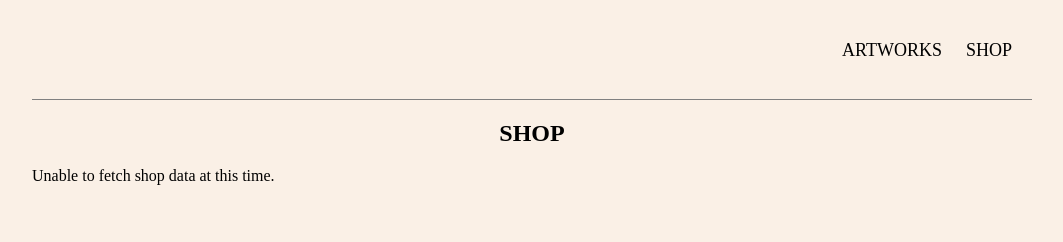
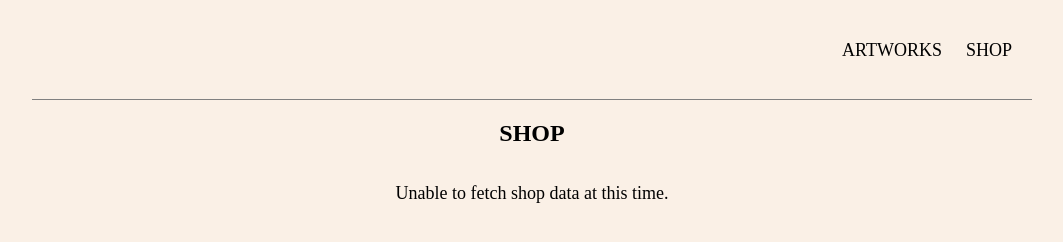
Before and after one commit to jacquelineb/code-the-dream-prework, a website with bundled scripts: page shop.html in a window 1280 px wide. Shown: the whole page, without its empty margins (108-1171 px from the left). Built offline with nearby package versions, Linux system fonts and the light colour scheme; no server answers.

Commit message:
Add util function to display error message

```diff
--- a/index.js
+++ b/index.js
@@ -1,4 +1,4 @@
-import { displayNavbar, createPagination, getPageParameter } from './util.js';
+import { displayNavbar, createPagination, getPageParameter, displayErrorMsg } from './util.js';
 
 const IIFE_IMAGE_SIZE = {
   SMALL: 200,
@@ -55,6 +55,7 @@ async function displayArtworks(artworks) {
 }
 
 (async () => {
+  try {
     displayNavbar();
     const pageNumber = getPageParameter();
     if (pageNumber < 1) {
@@ -65,4 +66,7 @@ async function displayArtworks(artworks) {
       const paginationElement = createPagination(pageNumber, pagination.total_pages, '');
       document.body.appendChild(paginationElement);
     }
+  } catch (error) {
+    displayErrorMsg('Unable to fetch artworks at this time');
+  }
 })();
--- a/shop.js
+++ b/shop.js
@@ -1,4 +1,4 @@
-import { displayNavbar, createPagination, getPageParameter } from './util.js';
+import { displayNavbar, createPagination, getPageParameter, displayErrorMsg } from './util.js';
 
 async function fetchShop(page) {
   const FIELDS_PARAMETER = `fields=${['description', 'image_url', 'title', 'max_current_price'].join(',')}`;
@@ -103,22 +103,19 @@ function displayProducts(products) {
 }
 
 (async () => {
-  displayNavbar();
-  const currPage = getPageParameter();
-  if (currPage < 1) {
-    window.location.href = window.location.href.split('?')[0];
-  } else {
-    const shop = await fetchShop(currPage);
-    if (shop === undefined) {
-      const error = document.createElement('div');
-      error.textContent = 'Unable to fetch shop data at this time.';
-      document.getElementById('products').appendChild(error);
+  try {
+    displayNavbar();
+    const currPage = getPageParameter();
+    if (currPage < 1) {
+      window.location.href = window.location.href.split('?')[0];
     } else {
+      const { products, totalPages } = await fetchShop(currPage);
       initializeModal('products');
-      const { products, totalPages } = shop;
       displayProducts(products);
       const paginationElement = createPagination(currPage, totalPages, 'shop.html');
       document.getElementById('products').appendChild(paginationElement);
     }
+  } catch (error) {
+    displayErrorMsg('Unable to fetch shop data at this time.');
   }
 })();
--- a/style.css
+++ b/style.css
@@ -42,6 +42,12 @@ nav {
 h1 {
   text-align: center;
   text-transform: uppercase;
+}
+
+.error {
+  padding: 16px;
+  font-size: 18px;
+  text-align: center;
 }
 
 .artwork_grid {
--- a/util.js
+++ b/util.js
@@ -81,4 +81,11 @@ function getPageParameter() {
   return Number(pageNumber);
 }
 
-export { displayNavbar, createPagination, getPageParameter };
+function displayErrorMsg(message) {
+  const errorMsg = document.createElement('div');
+  errorMsg.setAttribute('class', 'error');
+  errorMsg.textContent = message;
+  document.body.appendChild(errorMsg);
+}
+
+export { displayNavbar, createPagination, getPageParameter, displayErrorMsg };
```
Lines whose indentation alone changed are shown as unchanged.
